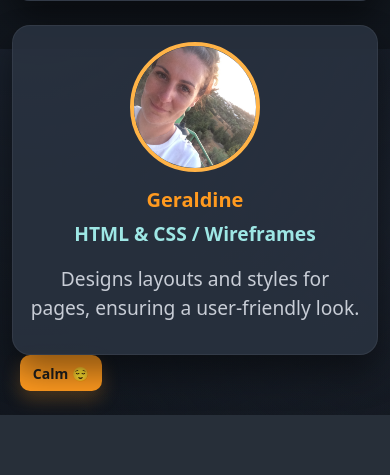
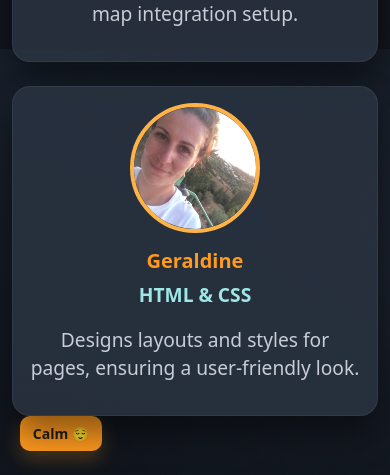
Before and after one commit to trxdave/Trick-or-Treat-Route-Finder, a Django app: page /team/ in a window 390 px wide. Shown: the part 1639-2114 px from the top of the page. Before the commit the page ends 2054 px from the top, so only its background shows below. Run offline with Django 5.2, Linux system fonts and the light colour scheme; some web fonts are replaced.

Commit message:
Small updates to teamp page layout

```diff
--- a/mapapp/templates/mapapp/team.html
+++ b/mapapp/templates/mapapp/team.html
@@ -10,7 +10,7 @@
 
 {% block content %}
 
-<h1 class="text-center text-warning mb-3">🎃 Meet Team 10</h1>
+<h1 class="text-center text-warning mb-3 display-5">🎃 Meet Team 10</h1>
 <p class="text-center mb-5 page-sub">
   Building the Trick-or-Treat Route Finder together for Hackathon 2025!
 </p>
@@ -34,7 +34,7 @@
 <div class="row g-4 justify-content-center section-pad">
 
   <!-- David -->
-  <div class="col-sm-6 col-md-4 col-lg-3">
+  <div class="col-sm-6 col-md-4">
     <div class="card team-card text-center border-0">
       <img src="{% static 'image/david.jpeg' %}" class="avatar" alt="David Cotter">
       <div class="card-body">
@@ -46,7 +46,7 @@
   </div>
 
   <!-- Rachel -->
-  <div class="col-sm-6 col-md-4 col-lg-3">
+  <div class="col-sm-6 col-md-4">
     <div class="card team-card text-center border-0">
       <img src="{% static 'image/rachel.jpg' %}" class="avatar" alt="Rachel">
       <div class="card-body">
@@ -58,7 +58,7 @@
   </div>
 
   <!-- Swathi -->
-  <div class="col-sm-6 col-md-4 col-lg-3">
+  <div class="col-sm-6 col-md-4">
     <div class="card team-card text-center border-0">
       <img src="{% static 'image/swathi.jpg' %}" class="avatar" alt="Swathi">
       <div class="card-body">
@@ -70,7 +70,7 @@
   </div>
 
   <!-- Daniel -->
-  <div class="col-sm-6 col-md-4 col-lg-3">
+  <div class="col-sm-6 col-md-4">
     <div class="card team-card text-center border-0">
       <img src="{% static 'image/daniel.jpg' %}" class="avatar" alt="Daniel">
       <div class="card-body">
@@ -82,12 +82,12 @@
   </div>
 
   <!-- Geraldine -->
-  <div class="col-sm-6 col-md-4 col-lg-3">
+  <div class="col-sm-6 col-md-4">
     <div class="card team-card text-center border-0">
       <img src="{% static 'image/geraldine.jpeg' %}" class="avatar" alt="Geraldine">
       <div class="card-body">
         <h5 class="card-title">Geraldine</h5>
-        <p class="card-text text-info">HTML & CSS / Wireframes</p>
+        <p class="card-text text-info">HTML & CSS</p>
         <p>Designs layouts and styles for pages, ensuring a user-friendly look.</p>
       </div>
     </div>
--- a/static/CSS/team.css
+++ b/static/CSS/team.css
@@ -6,7 +6,7 @@
   background: #121216 !important;
   border-bottom: 1px solid rgba(255,255,255,.06);
 }
-.navbar .nav-link{ color:#e9edf4 !important; }
+.navbar .nav-link{ color:#e9edf4 !important; font-size: 1rem !important;}
 .navbar .nav-link:hover{ color: var(--orange) !important; }
 .navbar-brand{ color:#ffffff !important; font-weight:800; }
 #logo{ height:30px; width: 30px; }
@@ -35,6 +35,7 @@ body{
     linear-gradient(180deg, var(--bg), var(--bg-2));
   font-family: var(--body-font);
   font-size: 1.2rem;
+  margin-top: 57px;
 }
 
 /* Page title + subtitle */
@@ -134,3 +135,6 @@ footer > a{
 @media (max-width: 576px){
   .avatar{ width: 130px; height:130px; }
 }
+
+/* Re-size and space things out on larger screens */
+@media screen and (min-width:992px){ body {font-size:2rem;} h1 {font-size: 4rem !important;}.btn {font-size: 1.6rem; width:fit-content;} }
```
Also changed, not shown: static/image/team-bg.webp (added).
